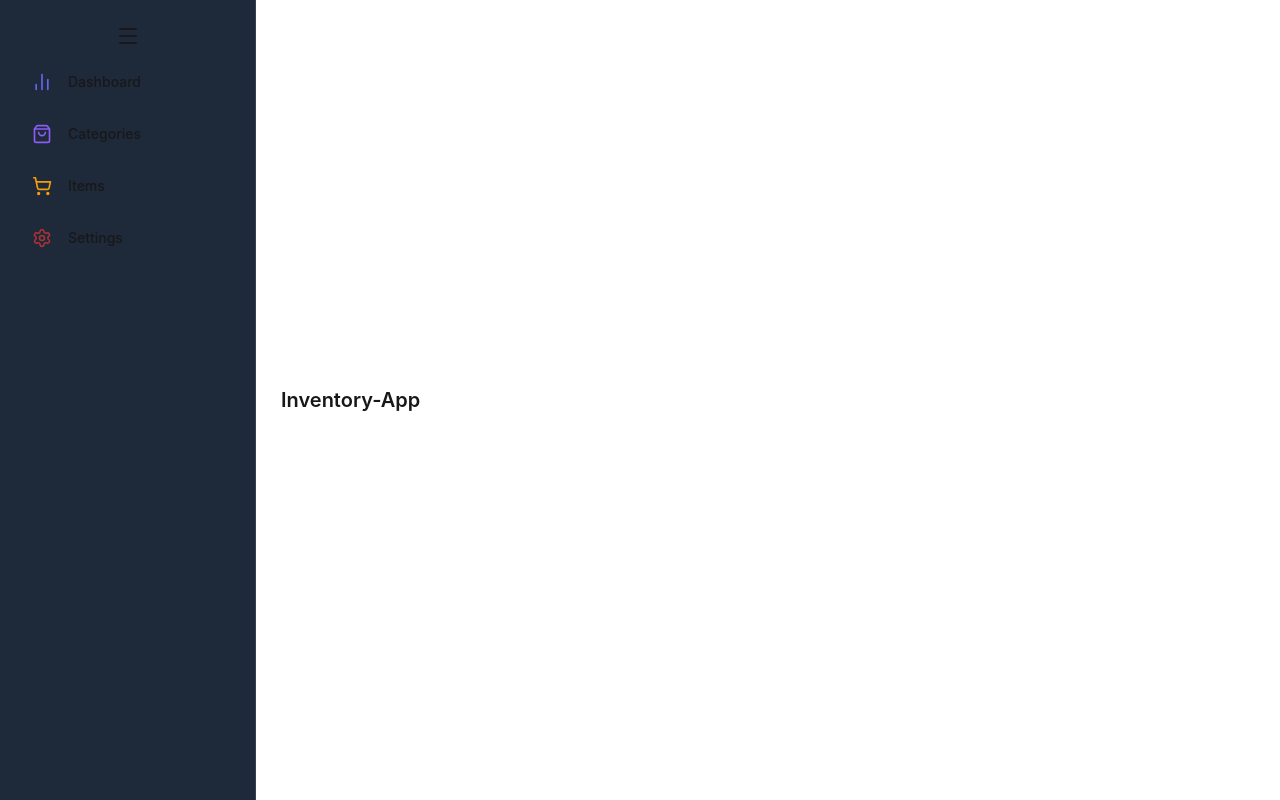
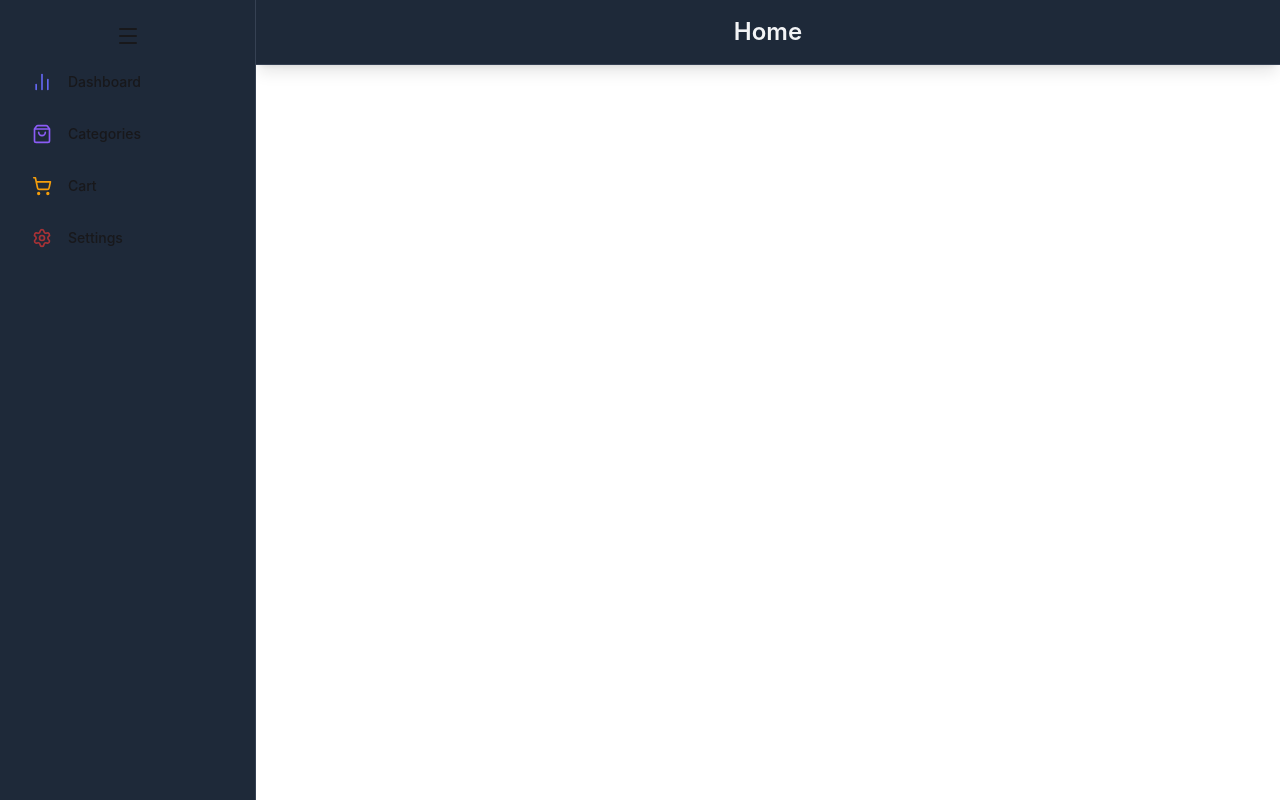
Before and after one commit to TheOdinProjectHomework/inventory-App, a React (Vite) app in the folder frontend/: page / in a window 1280 px wide. Built offline with nearby package versions, Linux system fonts and the light colour scheme.

Commit message:
header comp created

```diff
--- a/frontend/src/App.jsx
+++ b/frontend/src/App.jsx
@@ -1,14 +1,16 @@
+import { Route, Routes } from 'react-router';
 import './App.css'
 import Sidebar from './components/sidebar/Sidebar';
+import HomePage from './pages/HomePage';
 
 function App() {
 
   return (
     <div className='flex h-screen overflow-hidden'>
     <Sidebar />
-      <div className="navbar bg-base-100 shadow-sm">
-        <a className="btn btn-ghost text-xl">Inventory-App</a>
-      </div>
+    <Routes>
+      <Route path='/' element={<HomePage />}/>
+    </Routes>
     </div>
   );
 }
--- /dev/null
+++ b/frontend/src/components/common/Header.jsx
@@ -0,0 +1,13 @@
+import React from 'react'
+
+const Header = ({ title }) => {
+  return (
+    <header className="bg-gray-800 bg-opacity-50 backdrop-blur-md shadow-lg border-b border-gray-700">
+      <div className="max-w-7xl mx-auto py-4 px-4 sm:px-6 lg:px-8">
+        <h1 className="text-2xl font-semibold text-gray-100">{title}</h1>
+      </div>
+    </header>
+  );
+}
+
+export default Header
--- a/frontend/src/components/sidebar/Sidebar.jsx
+++ b/frontend/src/components/sidebar/Sidebar.jsx
@@ -16,10 +16,10 @@
     href: "/categories",
   },
   {
-    name: "Items",
+    name: "Cart",
     icon: ShoppingCart,
     color: "#F59E0B",
-    href: "/items",
+    href: "/cart",
   },
   {
     name: "Settings",
--- /dev/null
+++ b/frontend/src/pages/HomePage.jsx
@@ -0,0 +1,12 @@
+import React from 'react'
+import Header from '../components/common/Header'
+
+const HomePage = () => {
+  return (
+    <div className="flex-1 overflow-auto relative z-10">
+      <Header title="Home" />
+    </div>
+  );
+}
+
+export default HomePage
```
